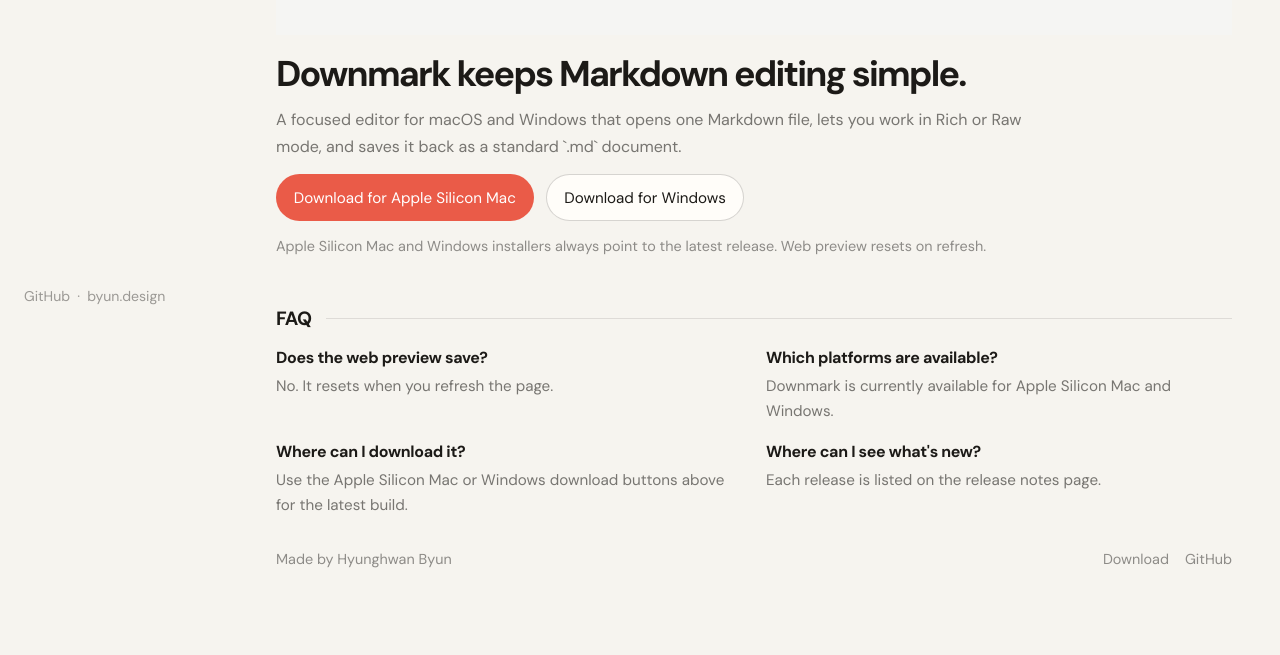
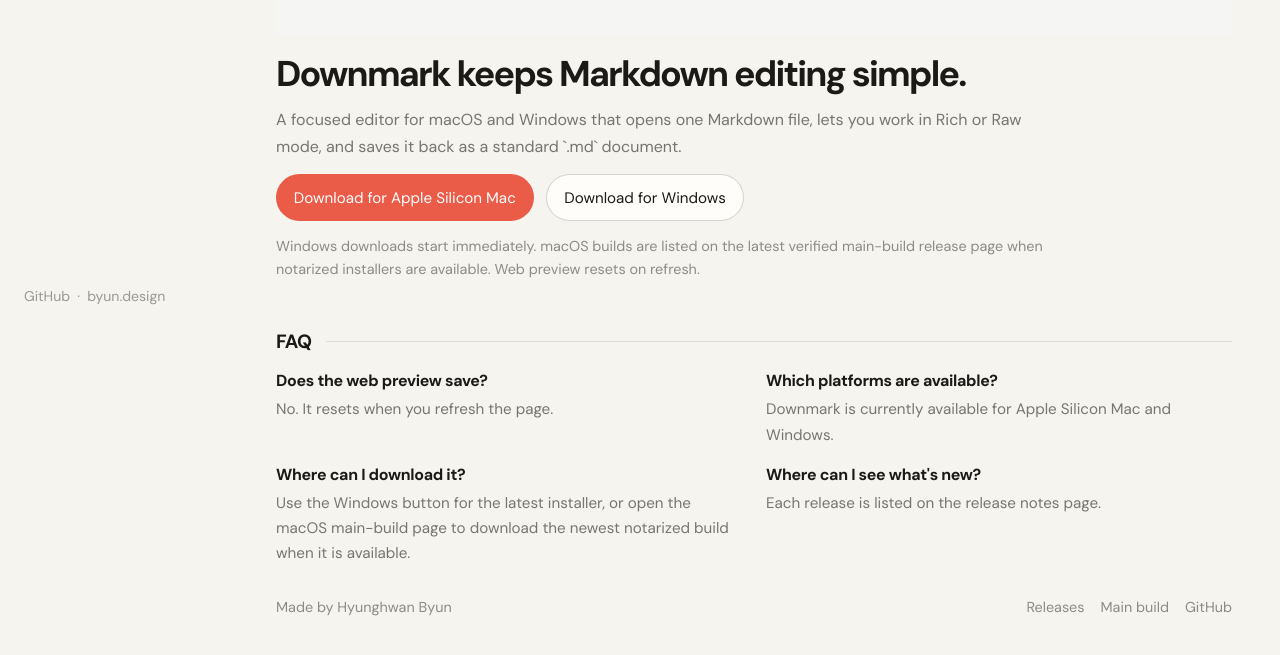
Before and after one commit to hyunghwan/downmark, a React (Vite) app in the folder landing/: page / in a window 1280 px wide. Shown: the part 471-1126 px from the top of the page. Before the commit the page ends 1095 px from the top, so only its background shows below. Built offline with nearby package versions, Linux system fonts and the light colour scheme.

Commit message:
Fix main build downloads and CI stability

```diff
--- a/landing/src/App.tsx
+++ b/landing/src/App.tsx
@@ -4,11 +4,11 @@ import type { ReleaseNotesPayload, ReleaseNoteSection } from "./types";
 
 const releaseNotes = releaseNotesData as ReleaseNotesPayload;
 const releasesUrl = "https://github.com/hyunghwan/downmark/releases";
+const mainBuildReleaseUrl = "https://github.com/hyunghwan/downmark/releases/tag/main-build";
 const appUrl = "https://github.com/hyunghwan/downmark";
-const appleSiliconDownloadUrl =
-  "https://github.com/hyunghwan/downmark/releases/latest/download/Downmark-darwin-aarch64.dmg";
+const appleSiliconDownloadUrl = mainBuildReleaseUrl;
 const windowsDownloadUrl =
-  "https://github.com/hyunghwan/downmark/releases/latest/download/Downmark-windows-x64-setup.exe";
+  "https://github.com/hyunghwan/downmark/releases/download/main-build/Downmark-windows-x64-setup.exe";
 
 type Route = "/" | "/releasenote" | "404";
 
@@ -185,8 +185,9 @@ function HomePage() {
             <DownloadButtons />
           </div>
           <p className="hero-note">
-            Apple Silicon Mac and Windows installers always point to the latest release. Web
-            preview resets on refresh.
+            Windows downloads start immediately. macOS builds are listed on the latest verified
+            main-build release page when notarized installers are available. Web preview resets on
+            refresh.
           </p>
         </div>
       </section>
@@ -204,7 +205,10 @@ function HomePage() {
           </div>
           <div>
             <h3>Where can I download it?</h3>
-            <p>Use the Apple Silicon Mac or Windows download buttons above for the latest build.</p>
+            <p>
+              Use the Windows button for the latest installer, or open the macOS main-build page to
+              download the newest notarized build when it is available.
+            </p>
           </div>
           <div>
             <h3>Where can I see what's new?</h3>
@@ -300,7 +304,10 @@ export default function App() {
             </p>
             <div className="page-footer-links">
               <a href={releasesUrl} target="_blank" rel="noreferrer">
-                Download
+                Releases
+              </a>
+              <a href={mainBuildReleaseUrl} target="_blank" rel="noreferrer">
+                Main build
               </a>
               <a href={appUrl} target="_blank" rel="noreferrer">
                 GitHub
```
Also changed, not shown: 2 other files (tests, documents, lock files or other folders).
